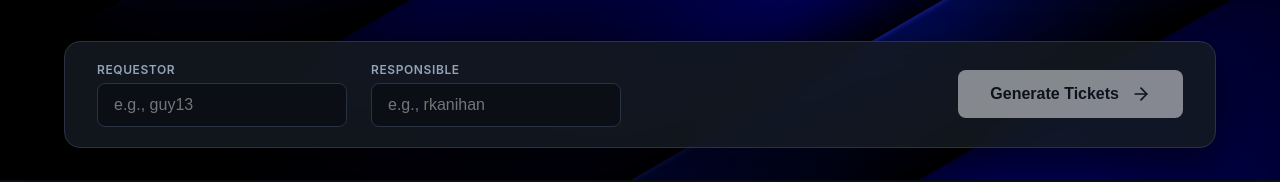
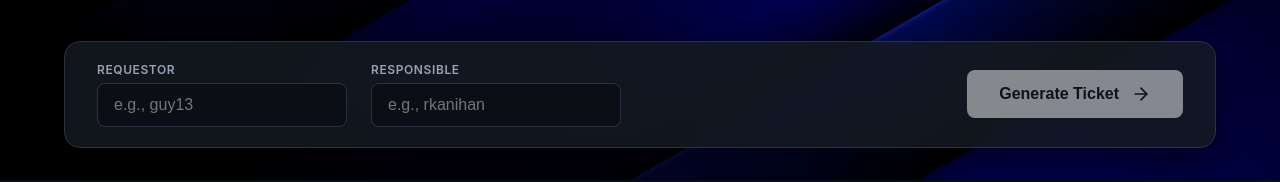
Before and after one commit to rkanihan/TDX, a SvelteKit app: page / in a window 1280 px wide. Shown: the part 620-802 px from the top of the page. Built offline with nearby package versions, Linux system fonts and the light colour scheme; no server answers.

Commit message:
ui change

```diff
--- a/src/routes/+page.svelte
+++ b/src/routes/+page.svelte
@@ -140,7 +140,7 @@
                     </svg>
                     Generating...
                 {:else}
-                    Generate Tickets
+                    Generate Ticket
                     <svg viewBox="0 0 24 24" fill="none" stroke="currentColor" stroke-width="2" stroke-linecap="round" stroke-linejoin="round">
                         <line x1="5" y1="12" x2="19" y2="12"></line>
                         <polyline points="12 5 19 12 12 19"></polyline>
```
